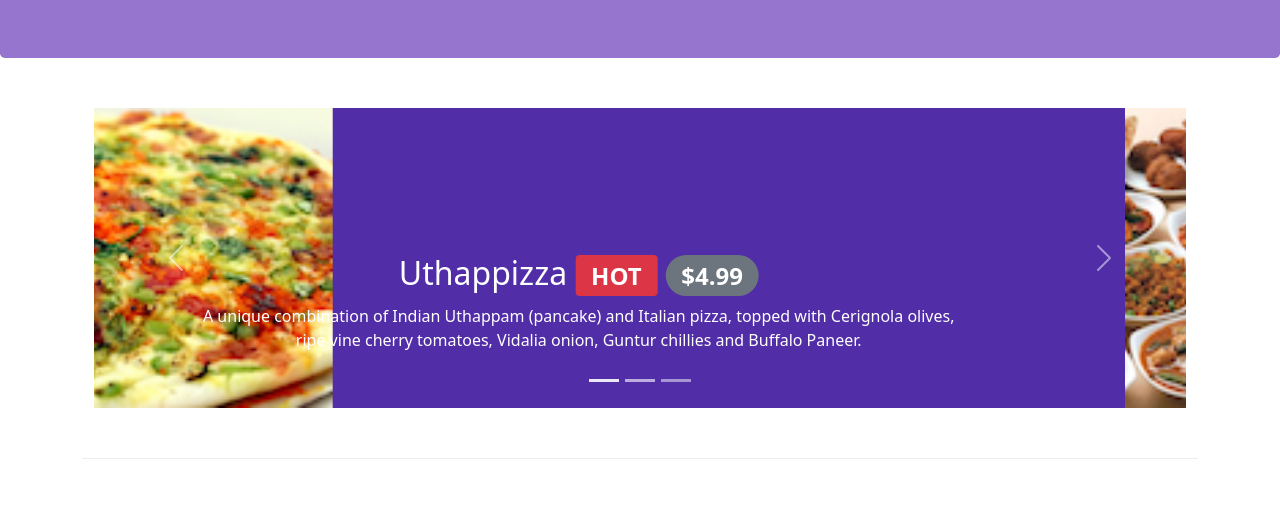
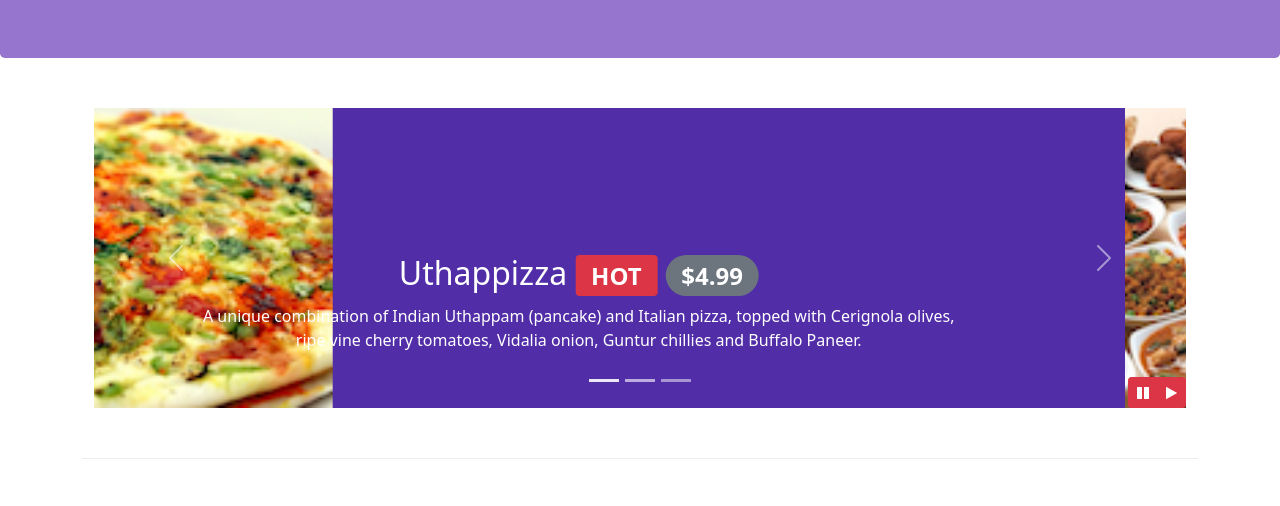
Before and after one commit to aman10tiwana/conFusion, a website: page index.html in a window 1280 px wide. Shown: the part 276-782 px from the top of the page. Drawn offline with nearby package versions, Linux system fonts and the light colour scheme.

Commit message:
bootstrap jquery

```diff
--- a/css/style.css
+++ b/css/style.css
@@ -61,5 +61,11 @@ body {
   position: absolute;
   top: 0;
   left: 0;
-  min-height: 300px
+  min-height: 300px;
 }
+#carouselButton {
+    right:0px;
+    position: absolute;
+    bottom: 0px;
+    z-index: 1;
+}
--- a/index.html
+++ b/index.html
@@ -211,6 +211,14 @@
             <a class="carousel-control-next" href="#mycarousel" role="button" data-bs-slide="next">
               <span class="carousel-control-next-icon"></span>
             </a>
+            <div class="btn-group" id="carouselButton">
+                    <button class="btn btn-danger btn-sm" id="carousel-pause">
+                	   <span class="fa fa-pause"></span>
+                    </button>
+                    <button class="btn btn-danger btn-sm" id="carousel-play">
+                	    <span class="fa fa-play"></span>
+                    </button>
+            </div>
           </div>
         </div>
       </div>
@@ -260,8 +268,7 @@
               </div>
             </div>
         </div>
-        </div>
-    </div>
+      </div>
 
     <footer class="footer">
         <div class="container">
@@ -308,6 +315,17 @@
     <script src="node_modules/jquery/dist/jquery.slim.min.js"></script>
     <script src="node_modules/@popperjs/core/dist/umd/popper.min.js"></script>
     <script src="node_modules/bootstrap/dist/js/bootstrap.min.js"></script>
+    <script>
+        $(document).ready(function(){
+            $("#mycarousel").carousel( { interval: 2000 } );
+            $("#carousel-pause").on("click",function(){
+                $("#mycarousel").carousel('pause');
+            });
+            $("#carousel-play").click(function(){
+                $("#mycarousel").carousel('cycle');
+            });
+        });
+    </script>
 </body>
 
 </html>
```
